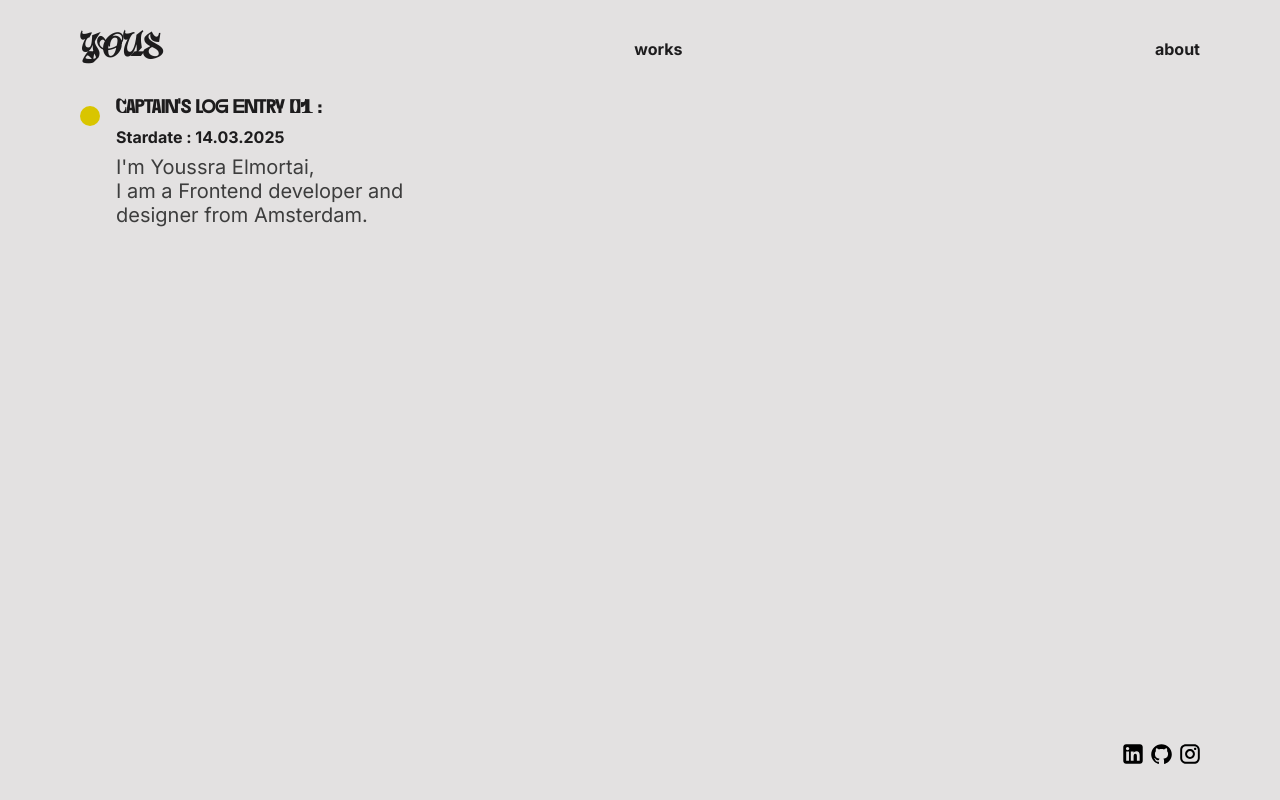
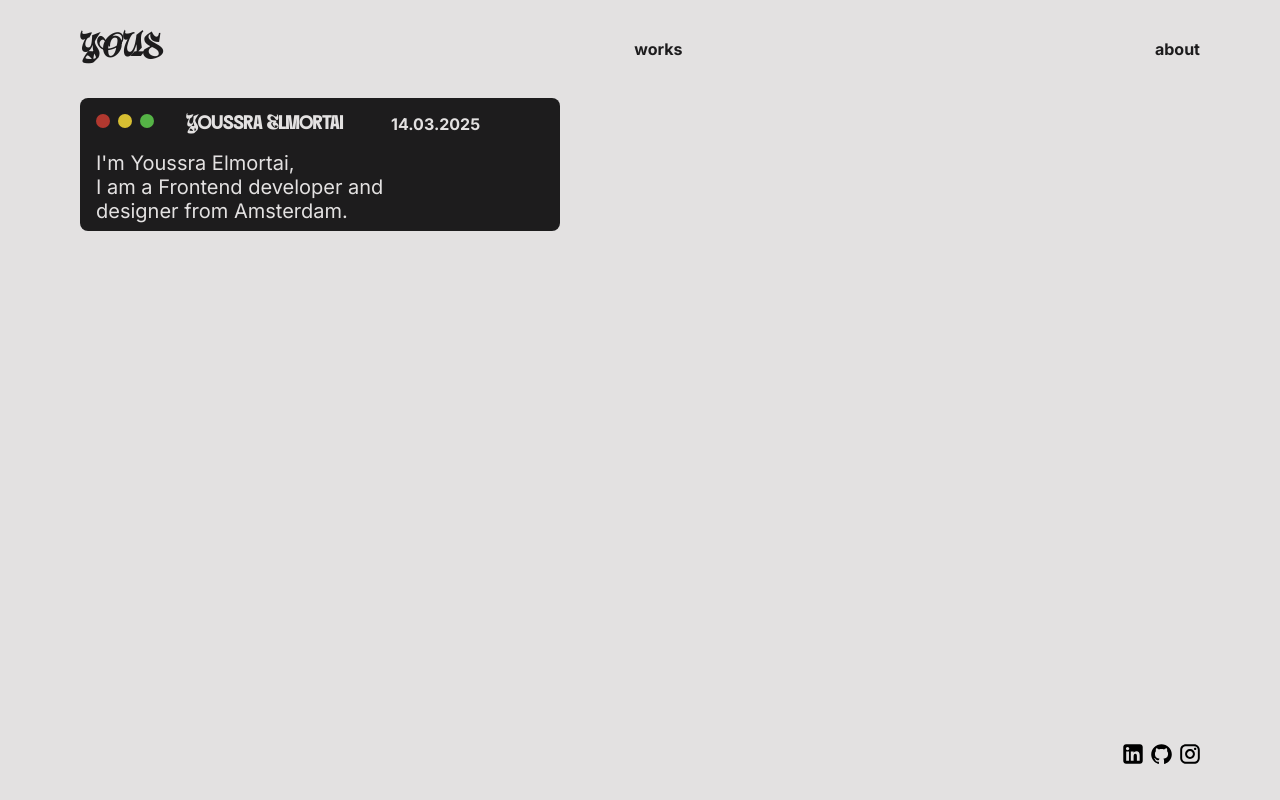
Before and after one commit to YoussraElmortai/portfolio24, a Next.js app: page / in a window 1280 px wide. Built offline with nearby package versions, Linux system fonts and the light colour scheme.

Commit message:
new landingoage style

```diff
--- a/src/app/globals.css
+++ b/src/app/globals.css
@@ -83,40 +83,62 @@ section {
   left: -999px;
 }
 
-.logbook {
-  display: flex;
-  flex-flow: row;
+.safari {
   gap: 1rem;
+  background: var(--text-color);
+  padding: 0.5rem 1rem;
+  border-radius: 0.5rem;
+  max-width: 30rem;
 
   & h3 {
     font-family: var(--headings);
+    color: var(--bg-color);
+    padding: 0.5rem 1rem;
+    border-radius: 2rem;
+  }
+
+  & h4{
+    color: var(--bg-color);
+    padding: 0.5rem 1rem;
+
+  }
+
+  & ul{
+    display: flex;
+    flex-flow: row;
+    gap: 0.5rem;
+    list-style: none;
   }
 
   & article {
     max-width: 20rem;
+
+    & p{
+      color: var(--bg-color);
+    }
   }
 }
 
+.search{
+  display: flex;
+  flex-flow: row;
+  gap: 1rem;
+}
+
 .dot {
-  width: 20px;
+  width: auto;
+  height: 14px;
   aspect-ratio: 1/1;
   border-radius: 50%;
-  background: #add400;
+  background: #b1382f;
   margin-top: 0.5rem;
-  align-self: flex-start;
-  animation: blink 2s ease-in-out infinite;
-}
 
-@keyframes blink {
-  from {
-    background: #add400;
+   &:nth-of-type(2n) {
+    background: #d7be32;
   }
 
-  50% {
-    background: #ffb700;
-  }
+  &:nth-of-type(3n) {
+    background: #55b346;
 
-  to {
-    background: #add400;
   }
 }
--- a/src/app/page.jsx
+++ b/src/app/page.jsx
@@ -14,11 +14,17 @@ export default function Home() {
   return (
     <>
       <section className='landing'>
-        <div className='logbook'>
-          <div className='dot' />
+        <div className='safari'>
+          <div className="search">
+          <ul>
+            <li className="dot"></li>
+            <li className="dot"></li>
+            <li className="dot"></li>
+          </ul>
+          <h3> Youssra Elmortai</h3>
+          <h4> {starDate}</h4>
+          </div>
           <div>
-            <h3> Captain's log entry 01 :</h3>
-            <h4>Stardate : {starDate}</h4>
             <article>
               <p>
                 I'm Youssra Elmortai, <br /> I am a Frontend developer
--- a/src/app/works/style.css
+++ b/src/app/works/style.css
@@ -51,6 +51,10 @@
     gap: 2.5rem;
 }
 
+.work_description{
+    max-width: 40rem;
+}
+
 .work_info {
     & ul {
         display: flex;
--- a/src/app/works/uncinc/page.jsx
+++ b/src/app/works/uncinc/page.jsx
@@ -27,6 +27,10 @@ export default function Uncinc() {
               <li>CSS animations</li>
             </ul>
           </div>
+
+          <div className='work_highlights'>
+            <h2>Highlights</h2>
+          </div>
         </section>
 
         <div className='work_links'>
```
